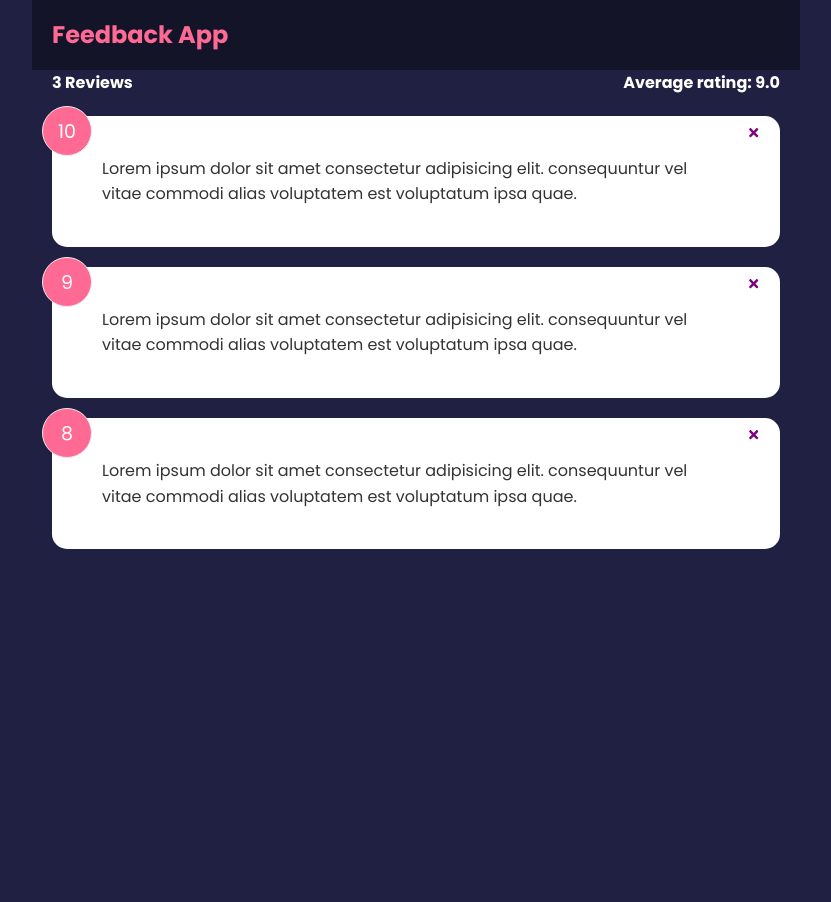
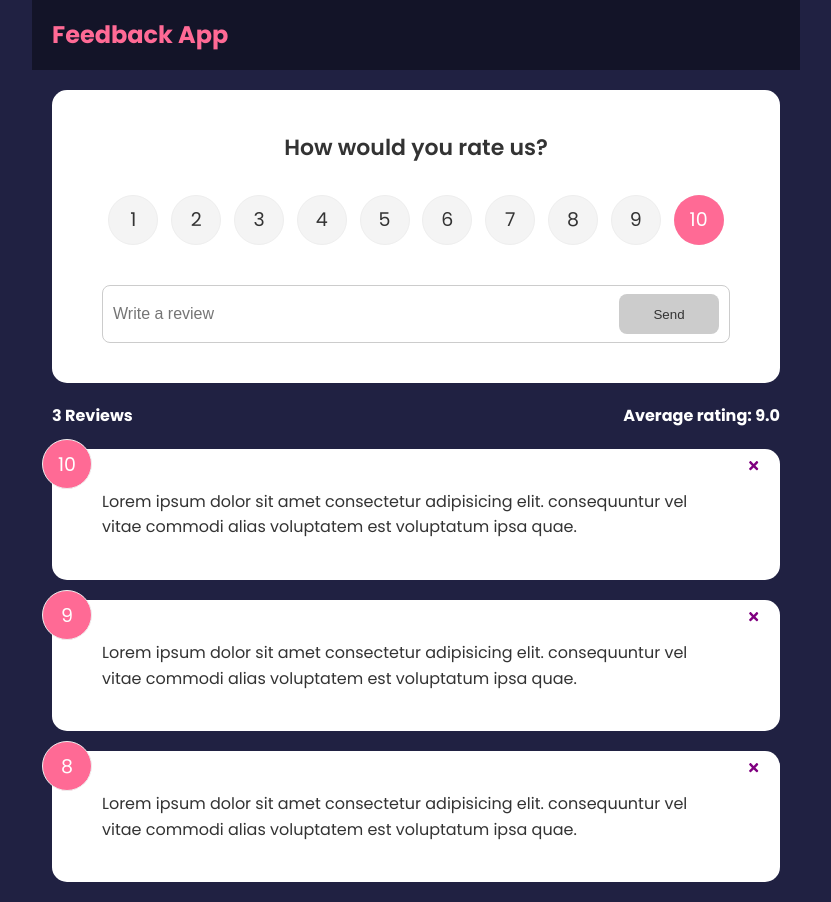
Before and after one commit to manali2909/feedbak-app, a React (Create React App) app: page / in a window 1280 px wide. Shown: the whole page, without its empty margins (224-1055 px from the left). Before the commit the page ends 800 px from the top, so only its background shows below. Built offline with nearby package versions, Linux system fonts and the light colour scheme.

Commit message:
section 4 done

```diff
--- a/package.json
+++ b/package.json
@@ -6,10 +6,12 @@
     "@testing-library/jest-dom": "^5.16.1",
     "@testing-library/react": "^12.1.2",
     "@testing-library/user-event": "^13.5.0",
+    "framer-motion": "^4.1.17",
     "react": "^17.0.2",
     "react-dom": "^17.0.2",
     "react-icons": "^4.3.1",
     "react-scripts": "5.0.0",
+    "uuid": "^8.3.2",
     "web-vitals": "^2.1.2"
   },
   "scripts": {
--- a/src/App.js
+++ b/src/App.js
@@ -3,6 +3,8 @@
 import {useState} from 'react';
 import FeedbackData from './data/FeedbackData';
 import FeedbackStats from "./components/FeedbackStats";
+import FeedbackForm from "./components/FeedbackForm";
+import {v4 as uuidv4} from 'uuid';
 function App() {
   const [feedback , setFeedback] = useState(FeedbackData);
 
@@ -11,10 +13,15 @@
       setFeedback(feedback.filter((item)=> item.id !== id));
     }
   }
+  const handleAdd = (newFeedback)=>{
+    newFeedback.id = uuidv4();
+    setFeedback([newFeedback, ...feedback])
+  }
   return (
     <>
       <Header/>
       <div className="container">
+        <FeedbackForm addFeedback={handleAdd}/>
         <FeedbackStats feedback={feedback}/>
         <FeedbackList feedback={feedback} handleDelete={handleDelete}/>
       </div>
--- /dev/null
+++ b/src/components/FeedbackForm.jsx
@@ -0,0 +1,52 @@
+import {useState }from 'react'
+import RatingSelect from './RatingSelect';
+import Button from './shared/Button';
+import Card from './shared/Card'
+
+function FeedbackForm({addFeedback}) {
+    const [text, setText]= useState('');
+    const [btnDisabled, setBtnDisabled]= useState(true);
+    const [message, setMessage]= useState('');
+    const [rating, setRating]= useState(10);
+
+    const handleChange = (e)=>{
+        if(text === ''){
+            setBtnDisabled(true);
+            setMessage(null)
+        }else if(text !== '' && text.trim().length<=10){
+            setMessage('Text must be at least 10 chars');
+            setBtnDisabled(true);
+        }else{
+            setMessage(null);
+            setBtnDisabled(false);
+        }
+        setText(e.target.value);
+    }
+    const handleSubmit = (e)=>{
+        e.preventDefault();
+        if(text.trim().length>10){
+            const newFeedback={
+                text,
+                rating
+            }
+            addFeedback(newFeedback);
+            setText('');
+        }
+
+    }
+    return (
+        <Card>
+           <form onSubmit={handleSubmit}>
+               <h2> How would you rate us?</h2>
+               <RatingSelect select={(rating)=>{setRating(rating)}}/>
+               <div className="input-group">
+                   <input onChange={handleChange} type='text' value={text} placeholder='Write a review'/>
+                   <Button type="submit" isDisabled={btnDisabled}>Send</Button>
+               </div>
+               {message && <div className='message'>{message}</div>}
+           </form>
+        </Card>
+    )
+}
+
+export default FeedbackForm
--- a/src/components/FeedbackList.jsx
+++ b/src/components/FeedbackList.jsx
@@ -1,18 +1,25 @@
 import React from 'react'
 import FeedbackItem from './FeedbackItem'
 import PropTypes from 'prop-types'
-
+import {motion , AnimatePresence} from 'framer-motion'
 function FeedbackList({feedback,handleDelete}) {
     if(!feedback || feedback.length===0){
         return (<h3>No feedback yet</h3>)
     }
     return (
         <div className='feedback-list'>
-
-            {/* <pre>{JSON.stringify(feedback)}</pre> */}
-            {feedback.map((item)=>{
-                return <FeedbackItem key={item.id} item={item} handleDelete={handleDelete}/>
-            })}
+            <AnimatePresence>
+            {feedback.map((item)=>(
+                <motion.div
+                    key={item.id}
+                    initital={{opacity : 0}}
+                    animate ={{opacity :1}}
+                    exit={{opacity : 0}}
+                >
+                    <FeedbackItem key={item.id} item={item} handleDelete={handleDelete}/>
+                </motion.div>
+            ))}
+            </AnimatePresence>
         </div>
     )
 }
--- /dev/null
+++ b/src/components/RatingSelect.jsx
@@ -0,0 +1,125 @@
+import {useState} from 'react'
+
+function RatingSelect({select}) {
+    const [selected, setSelected]= useState(10);
+    const handleChange =(e)=>{
+        setSelected(+e.currentTarget.value);
+        select(+e.currentTarget.value);
+    }
+    return (
+        <ul className='rating'>
+          <li>
+            <input
+              type='radio'
+              id='num1'
+              name='rating'
+              value='1'
+              onChange={handleChange}
+              checked={selected === 1}
+            />
+            <label htmlFor='num1'>1</label>
+          </li>
+          <li>
+            <input
+              type='radio'
+              id='num2'
+              name='rating'
+              value='2'
+              onChange={handleChange}
+              checked={selected === 2}
+            />
+            <label htmlFor='num2'>2</label>
+          </li>
+          <li>
+            <input
+              type='radio'
+              id='num3'
+              name='rating'
+              value='3'
+              onChange={handleChange}
+              checked={selected === 3}
+            />
+            <label htmlFor='num3'>3</label>
+          </li>
+          <li>
+            <input
+              type='radio'
+              id='num4'
+              name='rating'
+              value='4'
+              onChange={handleChange}
+              checked={selected === 4}
+            />
+            <label htmlFor='num4'>4</label>
+          </li>
+          <li>
+            <input
+              type='radio'
+              id='num5'
+              name='rating'
+              value='5'
+              onChange={handleChange}
+              checked={selected === 5}
+            />
+            <label htmlFor='num5'>5</label>
+          </li>
+          <li>
+            <input
+              type='radio'
+              id='num6'
+              name='rating'
+              value='6'
+              onChange={handleChange}
+              checked={selected === 6}
+            />
+            <label htmlFor='num6'>6</label>
+          </li>
+          <li>
+            <input
+              type='radio'
+              id='num7'
+              name='rating'
+              value='7'
+              onChange={handleChange}
+              checked={selected === 7}
+            />
+            <label htmlFor='num7'>7</label>
+          </li>
+          <li>
+            <input
+              type='radio'
+              id='num8'
+              name='rating'
+              value='8'
+              onChange={handleChange}
+              checked={selected === 8}
+            />
+            <label htmlFor='num8'>8</label>
+          </li>
+          <li>
+            <input
+              type='radio'
+              id='num9'
+              name='rating'
+              value='9'
+              onChange={handleChange}
+              checked={selected === 9}
+            />
+            <label htmlFor='num9'>9</label>
+          </li>
+          <li>
+            <input
+              type='radio'
+              id='num10'
+              name='rating'
+              value='10'
+              onChange={handleChange}
+              checked={selected === 10}
+            />
+            <label htmlFor='num10'>10</label>
+          </li>
+        </ul>
+      )
+}
+
+export default RatingSelect
--- /dev/null
+++ b/src/components/shared/Button.jsx
@@ -0,0 +1,22 @@
+import React from 'react'
+import PropTypes from 'prop-types'
+
+function Button({type,version,children,isDisabled}) {
+    return (
+        <button type={type} disabled={isDisabled} className={`btn btn-${version}`}>
+            {children}
+        </button>
+    )
+}
+Button.propTypes={
+    children:PropTypes.node.isRequired,
+    version:PropTypes.string,
+    type:PropTypes.string,
+    isDisabled:PropTypes.bool,
+}
+Button.defaultProps={
+    version:'primary',
+    type:'button',
+    isDisabled: false
+}
+export default Button
```
Also changed, not shown: 1 other file (tests, documents, lock files or other folders).
